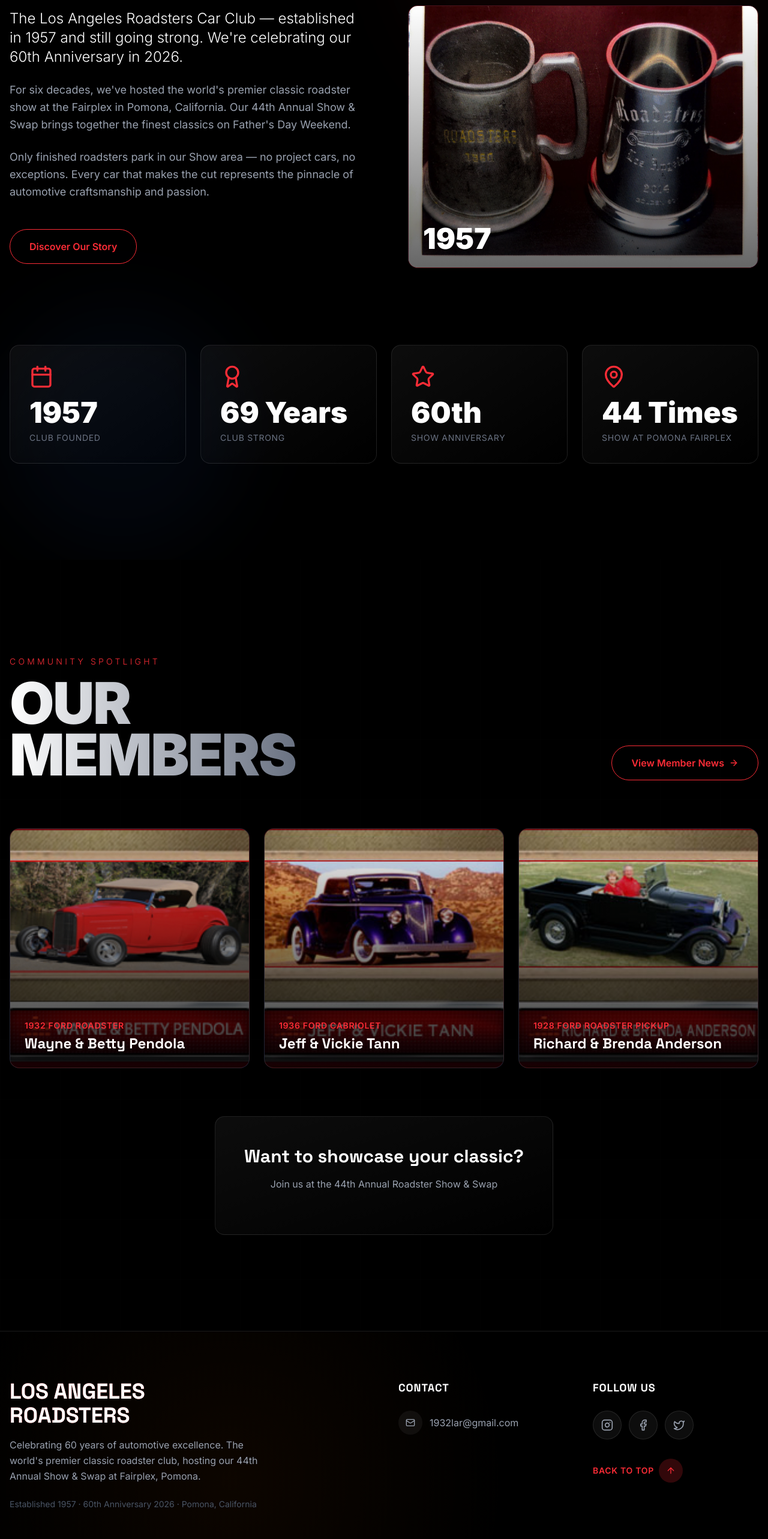
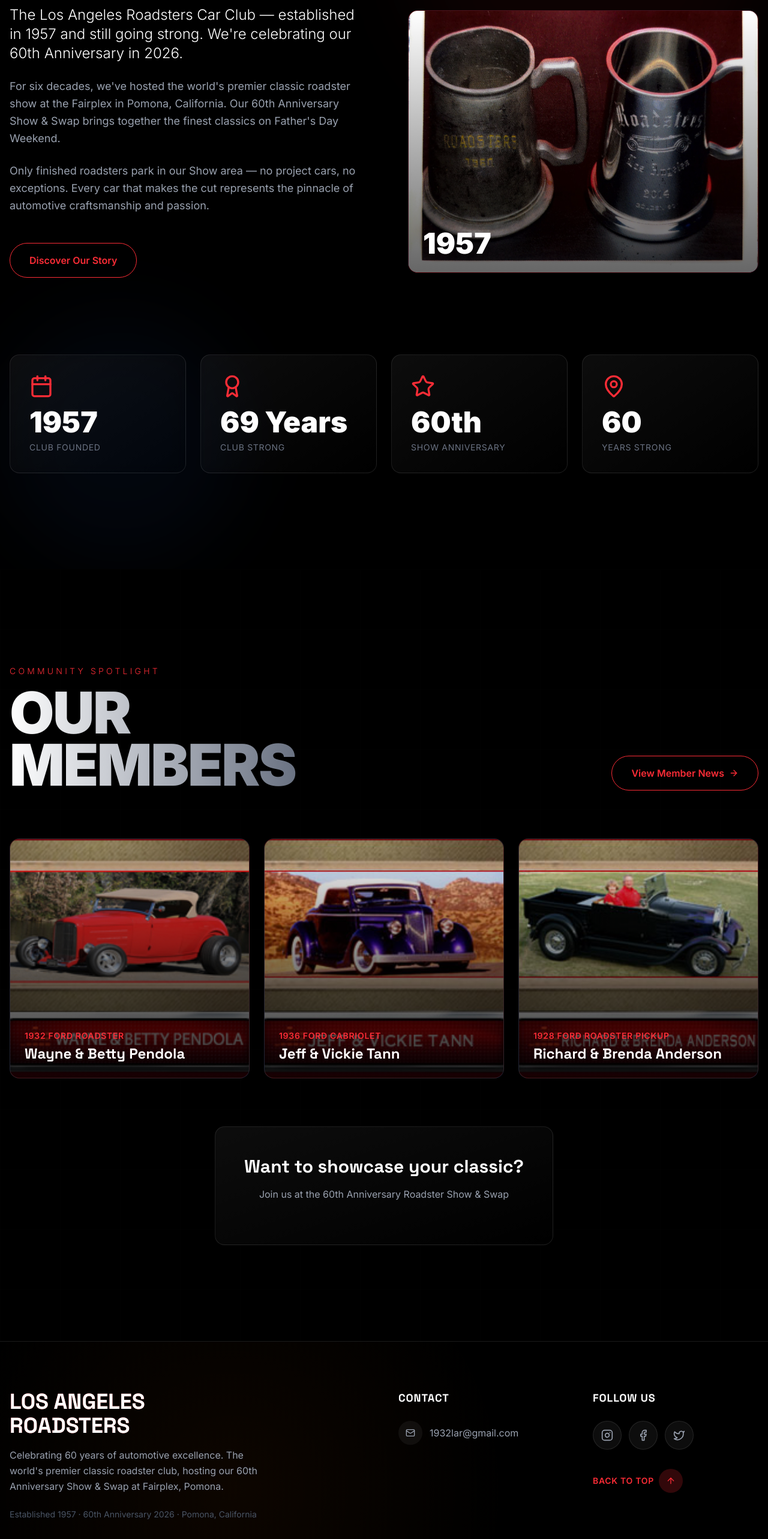
Before and after one commit to kadirgecit/laroadsters, a React (Vite) app: page / in a window 1280 px wide. Shown: the part 2420-4986 px from the top of the page at 60% size. Built offline with nearby package versions, Linux system fonts and the light colour scheme.

Commit message:
Replace all 44th Annual with 60th Anniversary

```diff
--- a/src/app/components/About.tsx
+++ b/src/app/components/About.tsx
@@ -88,7 +88,7 @@ export function About() {
     { icon: Calendar, value: '1957', label: 'Club Founded', color: 'from-red-500 to-red-600' },
     { icon: Award, value: '69 Years', label: 'Club Strong', color: 'from-blue-500 to-red-600' },
     { icon: Star, value: '60th', label: 'Show Anniversary', color: 'from-blue-500 to-cyan-600' },
-    { icon: MapPin, value: '44 Times', label: 'Show at Pomona Fairplex', color: 'from-yellow-500 to-red-600' },
+    { icon: MapPin, value: '60', label: 'Years Strong', color: 'from-yellow-500 to-red-600' },
   ];
 
   return (
@@ -120,7 +120,7 @@ export function About() {
                 The Los Angeles Roadsters Car Club — established in 1957 and still going strong. We're celebrating our 60th Anniversary in 2026.
               </p>
               <p>
-                For six decades, we've hosted the world's premier classic roadster show at the Fairplex in Pomona, California. Our 44th Annual Show & Swap brings together the finest classics on Father's Day Weekend.
+                For six decades, we've hosted the world's premier classic roadster show at the Fairplex in Pomona, California. Our 60th Anniversary Show & Swap brings together the finest classics on Father's Day Weekend.
               </p>
               <p>
                 Only finished roadsters park in our Show area — no project cars, no exceptions. Every car that makes the cut represents the pinnacle of automotive craftsmanship and passion.
--- a/src/app/components/Event.tsx
+++ b/src/app/components/Event.tsx
@@ -92,7 +92,7 @@ export function Event() {
               </div>
             </h2>
             <p className="text-xl text-gray-400 max-w-2xl mx-auto">
-              The world's premier classic roadster show — 44th Annual at Fairplex Pomona
+              The world's premier classic roadster show — 60th Anniversary at Fairplex Pomona
             </p>
           </div>
         </div>
--- a/src/app/components/Footer.tsx
+++ b/src/app/components/Footer.tsx
@@ -44,7 +44,7 @@ export function Footer() {
               LOS ANGELES<br />ROADSTERS
             </h3>
             <p className="text-gray-400 leading-relaxed mb-6 max-w-md">
-              Celebrating 60 years of automotive excellence. The world's premier classic roadster club, hosting our 44th Annual Show & Swap at Fairplex, Pomona.
+              Celebrating 60 years of automotive excellence. The world's premier classic roadster club, hosting our 60th Anniversary Show & Swap at Fairplex, Pomona.
             </p>
             <div className="text-sm text-gray-600">
               Established 1957 · 60th Anniversary 2026 · Pomona, California
--- a/src/app/components/Gallery.tsx
+++ b/src/app/components/Gallery.tsx
@@ -200,7 +200,7 @@ export function Gallery() {
           <div className="inline-block p-12 rounded-2xl bg-gradient-to-br from-white/5 to-white/0 border border-white/10 backdrop-blur-sm">
             <h3 className="text-3xl font-bold text-white mb-4">Want to showcase your classic?</h3>
             <p className="text-gray-400 mb-6 max-w-2xl">
-              Join us at the 44th Annual Roadster Show & Swap
+              Join us at the 60th Anniversary Roadster Show & Swap
             </p>
           </div>
         </div>
--- a/src/app/pages/Members.tsx
+++ b/src/app/pages/Members.tsx
@@ -29,7 +29,7 @@ export function Members() {
   const events = [
     {
       date: 'June 19-20, 2026',
-      title: '44th Annual Roadster Show & Swap',
+      title: '60th Anniversary Roadster Show & Swap',
       location: 'Fairplex, Pomona',
       description: "Father's Day Weekend - The premier classic roadster event of the year",
     },
--- a/src/app/pages/News.tsx
+++ b/src/app/pages/News.tsx
@@ -85,7 +85,7 @@ export function News() {
         {/* Header */}
         <div className="news-section mb-16">
           <div className="text-sm tracking-[0.3em] text-red-500 mb-4 font-light">
-            44TH ANNIVERSARY
+            60TH ANNIVERSARY
           </div>
           <h1 className="text-[clamp(3rem,10vw,7rem)] font-black leading-[0.9] tracking-tight mb-6">
             <div className="bg-gradient-to-r from-white to-gray-500 bg-clip-text text-transparent">
@@ -93,7 +93,7 @@ export function News() {
             </div>
           </h1>
           <p className="text-xl text-gray-400 max-w-2xl">
-            44th Annual Roadster Show & Swap — Father's Day Weekend, June 19-20, 2026
+            60th Anniversary Roadster Show & Swap — Father's Day Weekend, June 19-20, 2026
           </p>
         </div>
 
@@ -101,7 +101,7 @@ export function News() {
         <div className="news-section mb-20">
           <div className="p-8 rounded-3xl bg-gradient-to-br from-white/5 to-white/0 border border-white/10 backdrop-blur-sm">
             <div className="flex items-center justify-between mb-6">
-              <h2 className="text-2xl font-bold text-white">44th Anniversary Flyer</h2>
+              <h2 className="text-2xl font-bold text-white">60th Anniversary Flyer</h2>
               <a
                 href="/44th-Anniversary.pdf"
                 download
@@ -117,7 +117,7 @@ export function News() {
               <iframe
                 src="/44th-Anniversary.pdf"
                 className="w-full h-full"
-                title="44th Anniversary Flyer"
+                title="60th Anniversary Flyer"
               />
             </div>
           </div>
--- a/src/app/pages/PhotoGallery.tsx
+++ b/src/app/pages/PhotoGallery.tsx
@@ -236,7 +236,7 @@ export function PhotoGallery() {
         <div className="mt-20 p-12 rounded-2xl bg-gradient-to-br from-white/5 to-white/0 border border-white/10 backdrop-blur-sm">
           <div className="grid md:grid-cols-4 gap-8 text-center">
             <div>
-              <div className="text-5xl font-black text-red-500 mb-2">44</div>
+              <div className="text-5xl font-black text-red-500 mb-2">60</div>
               <div className="text-gray-400">Shows Documented</div>
             </div>
             <div>
```
Also changed, not shown: 2 other files (tests, documents, lock files or other folders).
